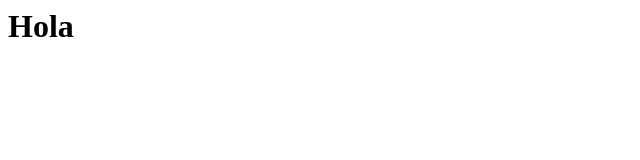
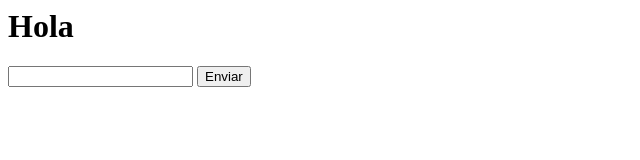
Before and after one commit to Alexander5630/HTMLBasicPage, a plain HTML site: page index.html in a window 1280 px wide. Shown: the whole page, without its empty margins (0-640 px from the left). Drawn offline with Linux system fonts and the light colour scheme.

Commit message:
se agrego formulario primera parte

```diff
--- a/index.html
+++ b/index.html
@@ -6,6 +6,10 @@
 
 <body>
 <h1> Hola</h1>
+<form>
+	<input type="" name="" >
+	<button> Enviar </button>
+</form>
 </body>
 
 <footer>
```
